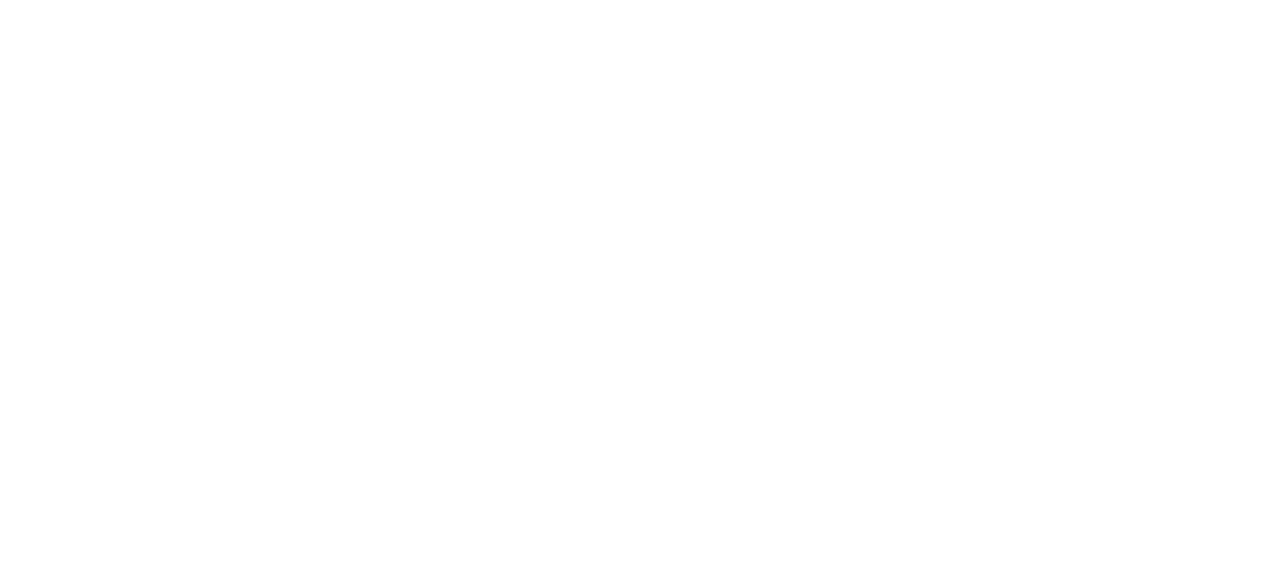
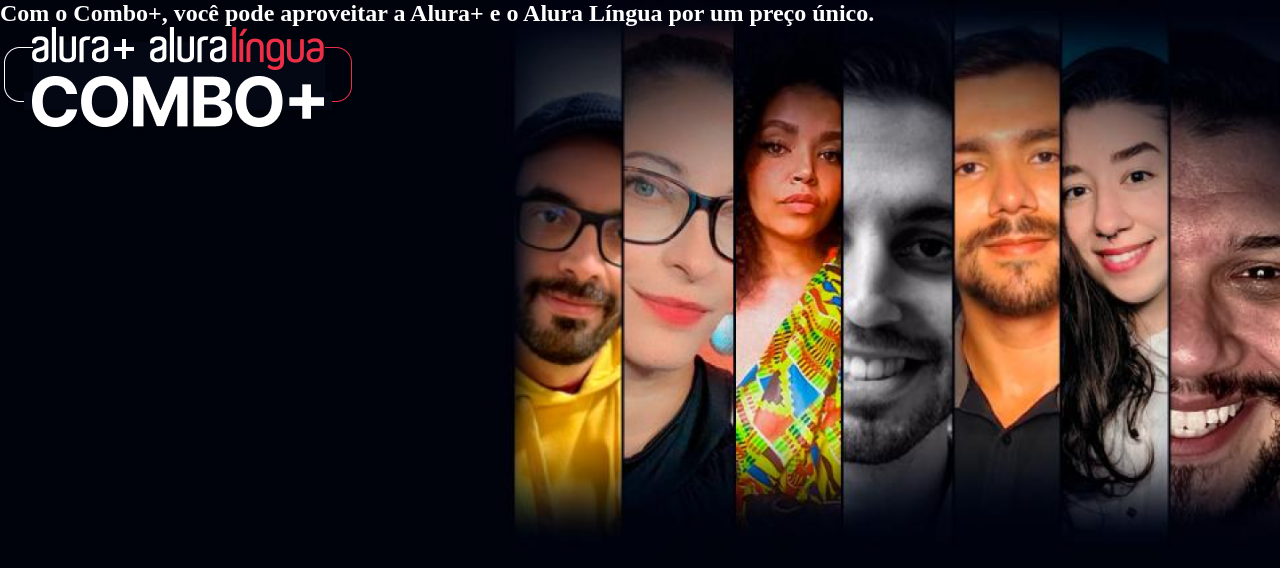
Before and after one commit to MilenaAguiar/Alura-Plus, a plain HTML site: page index.html in a window 1280 px wide. Drawn offline with Linux system fonts and the light colour scheme.

Commit message:
CSS Básico e imagens

```diff
--- a/index.html
+++ b/index.html
@@ -1,12 +1,18 @@
 <!DOCTYPE html>
-<html lang="en">
+<html lang="pt-br">
+
 <head>
     <meta charset="UTF-8">
     <meta http-equiv="X-UA-Compatible" content="IE=edge">
     <meta name="viewport" content="width=device-width, initial-scale=1.0">
     <title>Alura Plus</title>
+    <link rel="stylesheet" href="styles.css">
 </head>
+
 <body>
-
+    <section class="principal container">
+        <h1>Com o Combo+, você pode aproveitar a Alura+ e o Alura Língua por um preço único.</h1>
+        <img src="img/combo.png" alt="O combo+ é a junção do alura+ e o alura língua.">
+    </section>
 </body>
 </html>
--- a/styles.css
+++ b/styles.css
@@ -0,0 +1,26 @@
+:root {
+    --branco-principal: #FFFFFF;
+    --cinza-secundario: #C0C0C0;
+    --botao-azul: #167BF7;
+    --cor-de-fundo: #00030C;
+}
+
+body {
+    background-color: var(--cor-de-fundo);
+    color: var(--branco-principal);
+}
+
+* {
+    margin: 0;
+    padding: 0;
+}
+
+.principal {
+    background-image: url(img/background.png);
+    background-repeat: no-repeat;
+    background-size: contain;
+}
+
+.container {
+    height: 100vh;
+}
```
Also changed, not shown: img/background.png (added), img/combo.png (added).
